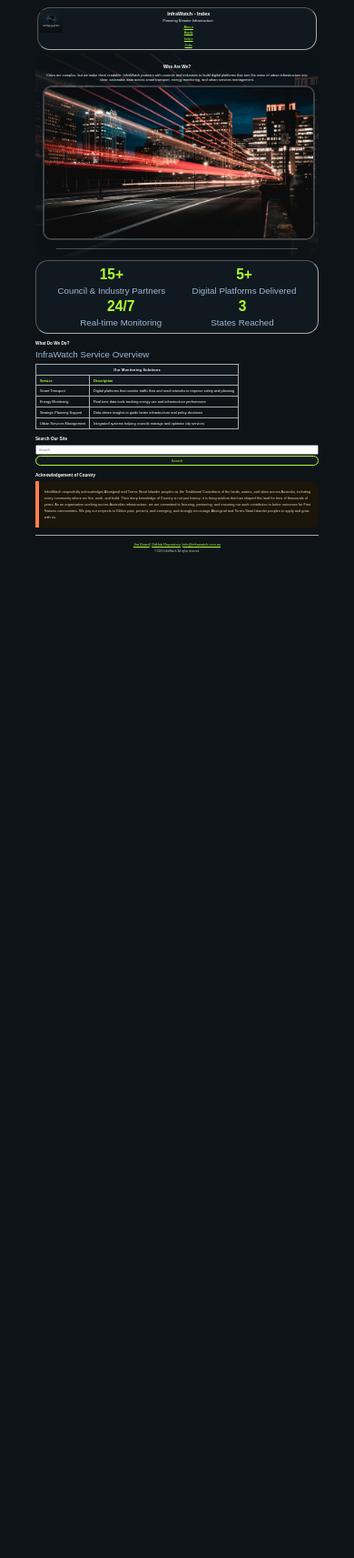
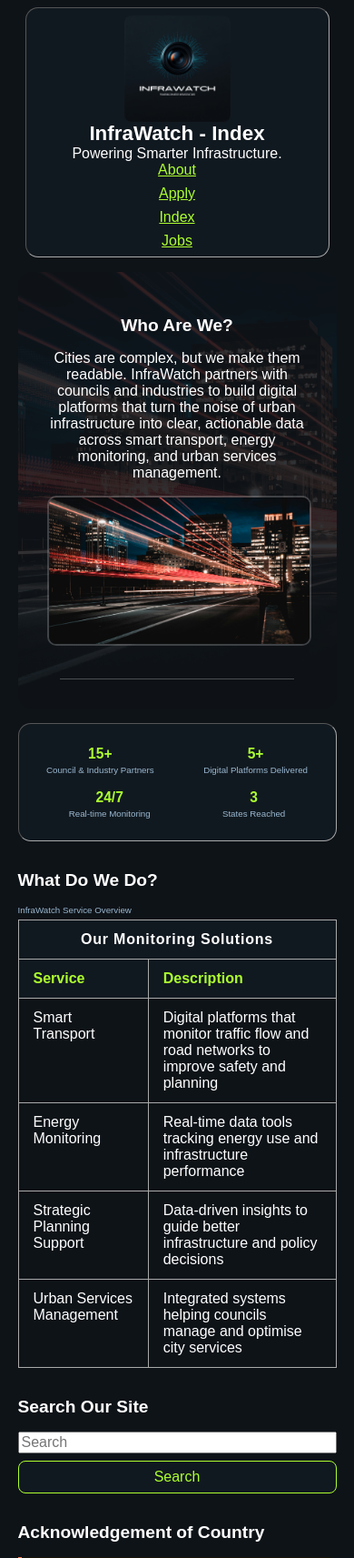
Before and after one commit to 103429611/Applied-Web-Project-Part-2, a PHP site: page / in a window 390 px wide. Shown: the top 1713 px of the page at 91% size. Before the commit the page ends 608 px from the top, so only its background shows below. Run offline with PHP 8.4, Linux system fonts and the light colour scheme.

Commit message:
Ashley ensured all pages have viewport info, updated CSS across all pages to include proper mobile responsiveness by adding and adjusting the @media screen settings

```diff
--- a/about.php
+++ b/about.php
@@ -7,6 +7,8 @@
     <meta name="description" content="About page">
     <meta name="keywords" content="HTML, Doctype, Head, Body, Meta, Paragraph, Headings">
     <meta name="author" content="William Lloyd">
+    <meta name="viewport" content="width=device-width, initial-scale=1.0">
+
 
     <title>InfraWatch - About</title>
     <link rel="stylesheet" href="styles/styles.css"> <!-- Gets the styles.css data for the webpage -->
--- a/index.php
+++ b/index.php
@@ -18,6 +18,7 @@
     <meta name="keywords" content="smart city, infrastructure, AI cameras, government, monitoring"> <!-- Keywords will help in SEO -->
     <meta name="author" content="Noor Fatima Nisar"> <!-- Taking credit of my work hehe -->
     <meta name="viewport" content="width=device-width, initial-scale=1.0">
+
     <title>InfraWatch - Home</title>
     <link rel="stylesheet" href="styles/styles.css">
 
--- a/styles/styles.css
+++ b/styles/styles.css
@@ -348,7 +361,7 @@ tr:hover td {
     color: greenyellow;
     border: 1px solid greenyellow;
     border-radius: 8px;
-    font-size: 1vw;
+    font-size: 1rem;
     cursor: pointer;
     transition: background-color 0.25s, color 0.25s;
 }
@@ -464,5 +477,58 @@ footer p {
         box-sizing: border-box;
         }
     }
+
+
 /* #endregion Noor Section */
-/*--------------------------------------------------------*/
+/* section added by Ashley to actually fix the screen width and mobile responsiveness issues */
+
+@media screen and (max-width: 800px) {
+    aside {
+        float: none;
+        border: 4px solid purple;
+        border-radius: 14px;
+        margin:0;
+        margin-bottom: 4em;
+        padding: 1em;
+        box-shadow: 0 0 0 #aaaaaa;
+        width: 90%;
+    }
+
+    #job_descriptions {
+        border: 4px solid purple;
+        border-radius: 14px;
+        margin: 0;
+        margin-bottom: 4em;
+        padding: 1em;
+        background-color: #0b3b51 ;
+        width: 90%;
+        box-shadow: 0 0 0 #aaaaaa;
+    }
+
+    .job_entry{
+        width: 80%;
+        font-size: 1rem;
+    }
+
+    body {
+        width: 90%;
+        font-size: 1rem;
+        margin-left: 5%;
+        margin-right: 5%;
+    }
+
+    *{
+        font-family: Arial, Helvetica, sans-serif;
+        font-size: 1rem;
+    }
+
+    #applydiv {
+        width:90%;
+    }
+
+    #logo {
+        float:none;
+        max-height: 30vw;
+        width: auto;
+    }
+}
```
Also changed, not shown: other parts of styles/styles.css (+39 -26 lines), job_search_result.php (+3 -10 lines), jobs.php (+4 -11 lines).
